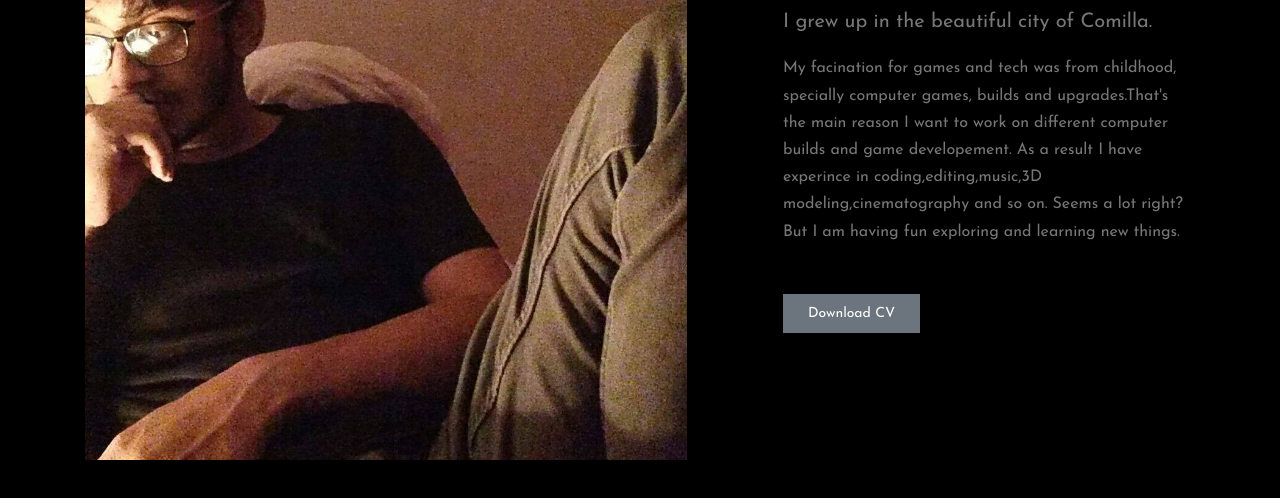
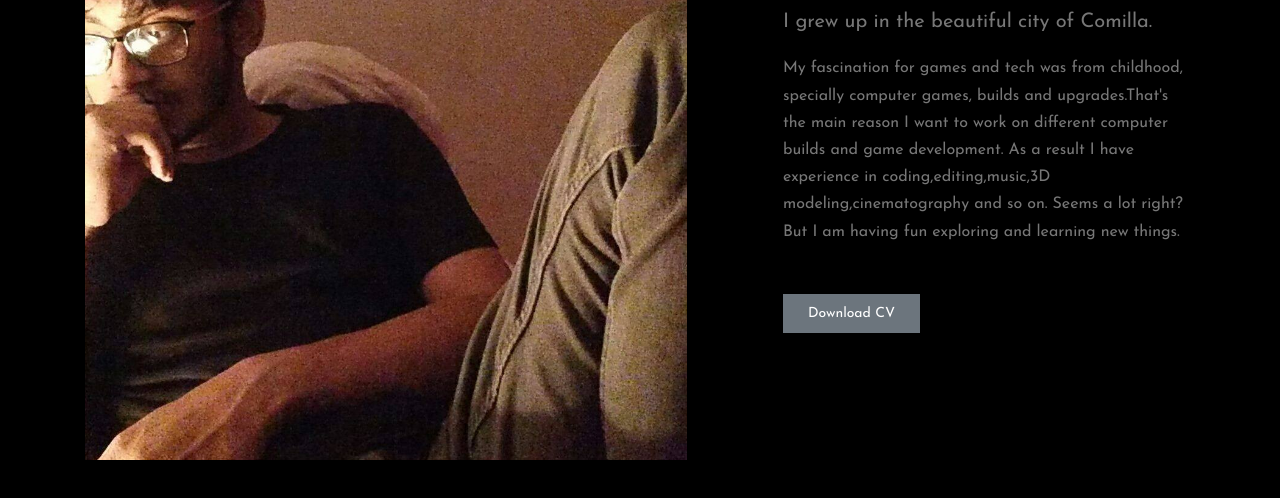
Before and after one commit to himu82271/MyCV, a plain HTML site: page about.html in a window 1280 px wide. Shown: the part 324-822 px from the top of the page. Drawn offline with Linux system fonts and the light colour scheme; files whose address does not match are found by name.

Commit message:
Update about.html

```diff
--- a/about.html
+++ b/about.html
@@ -125,7 +125,7 @@
               <h2>About <strong>Me</strong></h2>
             </div>
             <p class="lead">I grew up in the beautiful city of Comilla. </p>
-            <p class="mb-5  ">My facination for games and tech was from childhood, specially computer games, builds and upgrades.That's the main reason I want to work on different computer builds and game developement. As a result I have experince in coding,editing,music,3D modeling,cinematography and so on. Seems a lot right? But I am having fun exploring and learning new things. </p>
+            <p class="mb-5  ">My fascination for games and tech was from childhood, specially computer games, builds and upgrades.That's the main reason I want to work on different computer builds and game development. As a result I have experience in coding,editing,music,3D modeling,cinematography and so on. Seems a lot right? But I am having fun exploring and learning new things. </p>
 
             <p>
               <!-- <a href="#section-contact" class="btn btn-primary px-4 py-2 btn-sm smoothscroll">Hire Me</a> -->
```
